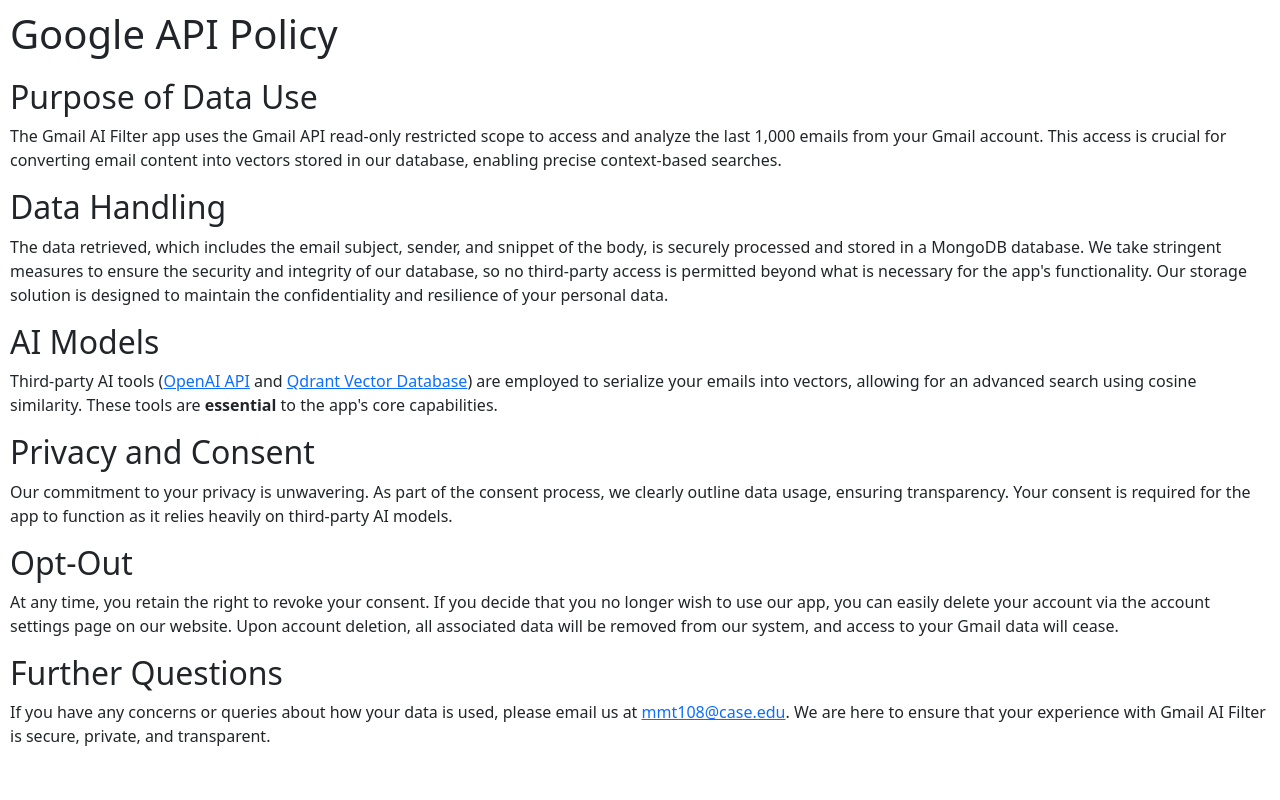
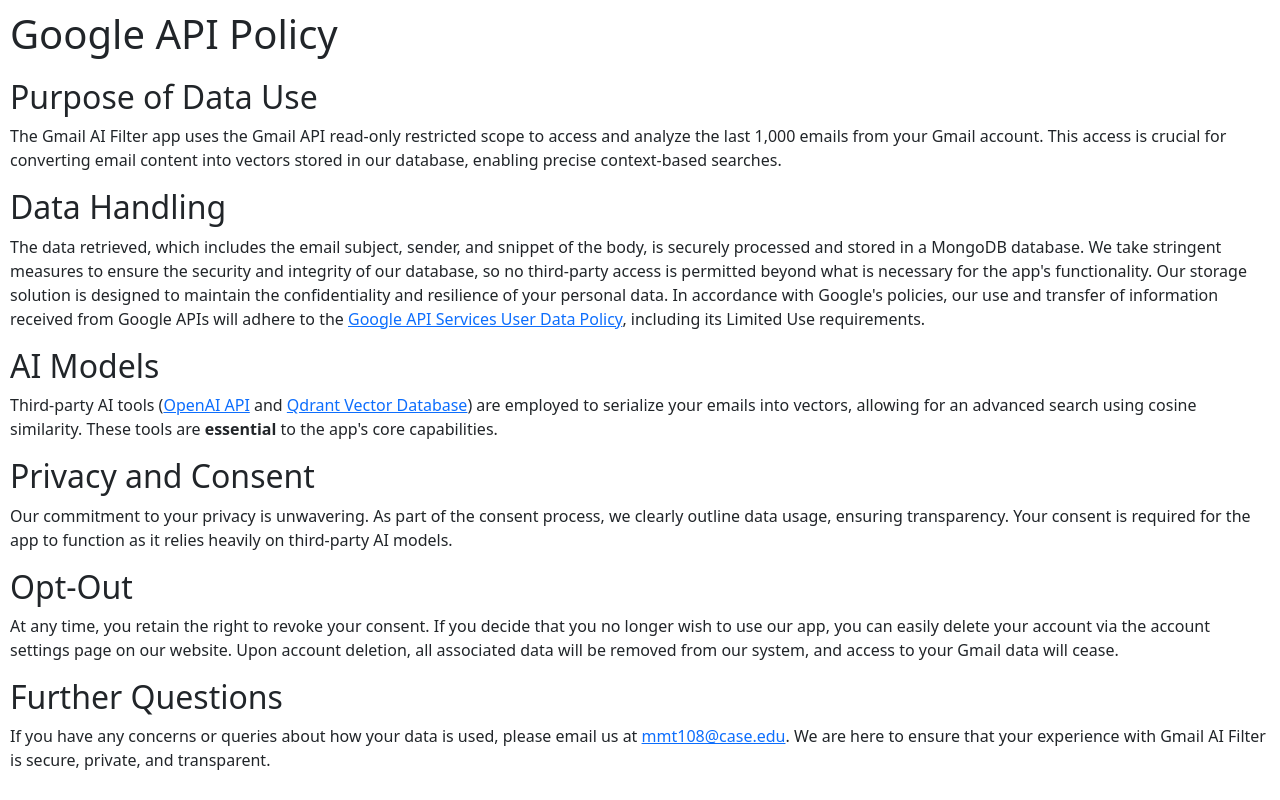
Before and after one commit to MMufuT/Email-AI-Filter, a React (Create React App) app in the folder frontend/: page /google-api-user-data-policy in a window 1280 px wide. Built offline with nearby package versions, Linux system fonts and the light colour scheme.

Commit message:
added google api service user data policy hyperlink to 'google api policy' page. also added pushProd command to frontend/package.json

```diff
--- a/frontend/package.json
+++ b/frontend/package.json
@@ -29,6 +29,7 @@
   "scripts": {
     "start": "react-scripts start",
     "start:dev": "REACT_APP_SERVER_URL=http://localhost:8000 REACT_APP_CLIENT_URL=http://localhost:3000 react-scripts start",
+    "pushProd": "react-scripts build && scp -r ./build/* root@167.71.90.155:/usr/share/nginx/html",
     "build": "react-scripts build",
     "test": "react-scripts test",
     "eject": "react-scripts eject",
--- a/frontend/src/views/Google-API-Policy.js
+++ b/frontend/src/views/Google-API-Policy.js
@@ -23,12 +23,15 @@
                 securely processed and stored in a MongoDB database. We take stringent measures to ensure
                 the security and integrity of our database, so no third-party access is permitted beyond
                 what is necessary for the app's functionality. Our storage solution is designed to maintain
-                the confidentiality and resilience of your personal data.
+                the confidentiality and resilience of your personal data. In accordance with Google's policies,
+                our use and transfer of information received from Google APIs will adhere to the&nbsp;
+                <a href="https://developers.google.com/terms/api-services-user-data-policy" target="_blank">Google API
+                Services User Data Policy</a>, including its Limited Use requirements.
             </p>
 
             <h2>AI Models</h2>
             <p>
-                Third-party AI tools (<a href="https://openai.com/blog/introducing-text-and-code-embeddings" target="blank">OpenAI API</a> and <a href="https://qdrant.tech/documentation/concepts/search/" target="blank">Qdrant Vector Database</a>) are employed to serialize your emails into vectors, allowing for an
+                Third-party AI tools (<a href="https://openai.com/blog/introducing-text-and-code-embeddings" target="_blank">OpenAI API</a> and <a href="https://qdrant.tech/documentation/concepts/search/" target="_blank">Qdrant Vector Database</a>) are employed to serialize your emails into vectors, allowing for an
                 advanced search using cosine similarity. These tools are <strong>essential</strong> to the app's core
                 capabilities.
             </p>
@@ -51,7 +54,7 @@
             <h2>Further Questions</h2>
             <p>
                 If you have any concerns or queries about how your data is used, please email us at&nbsp;
-                <a href="mailto:mmt108@case.edu" target="blank">mmt108@case.edu</a>.
+                <a href="mailto:mmt108@case.edu" target="_blank">mmt108@case.edu</a>.
                 We are here to ensure that your experience with Gmail AI Filter is secure, private, and
                 transparent.
             </p>
--- a/frontend/src/views/Third-Party-Consent.js
+++ b/frontend/src/views/Third-Party-Consent.js
@@ -36,7 +36,7 @@
                                 <li>We assure you that data sharing is solely for app functionality.</li>
                                 <li>Without consent, the app's services will be <strong>unavailable</strong>.</li>
                                 <li>You may withdraw consent and delete your account anytime <strong>at your account page</strong>.</li>
-                                <li>To view how we use your Gmail data in more detail, view our <a href='/google-api-user-data-policy' target='blank'>Google API Policy</a>.</li>
+                                <li>To view how we use your Gmail data in more detail, view our <a href='/google-api-user-data-policy' target='_blank'>Google API Policy</a>.</li>
                             </ul>
                             <hr />
                             {/* two buttons within a row. the left button will say "I do not consent" and the right button will say "I do consent"*/}
```
